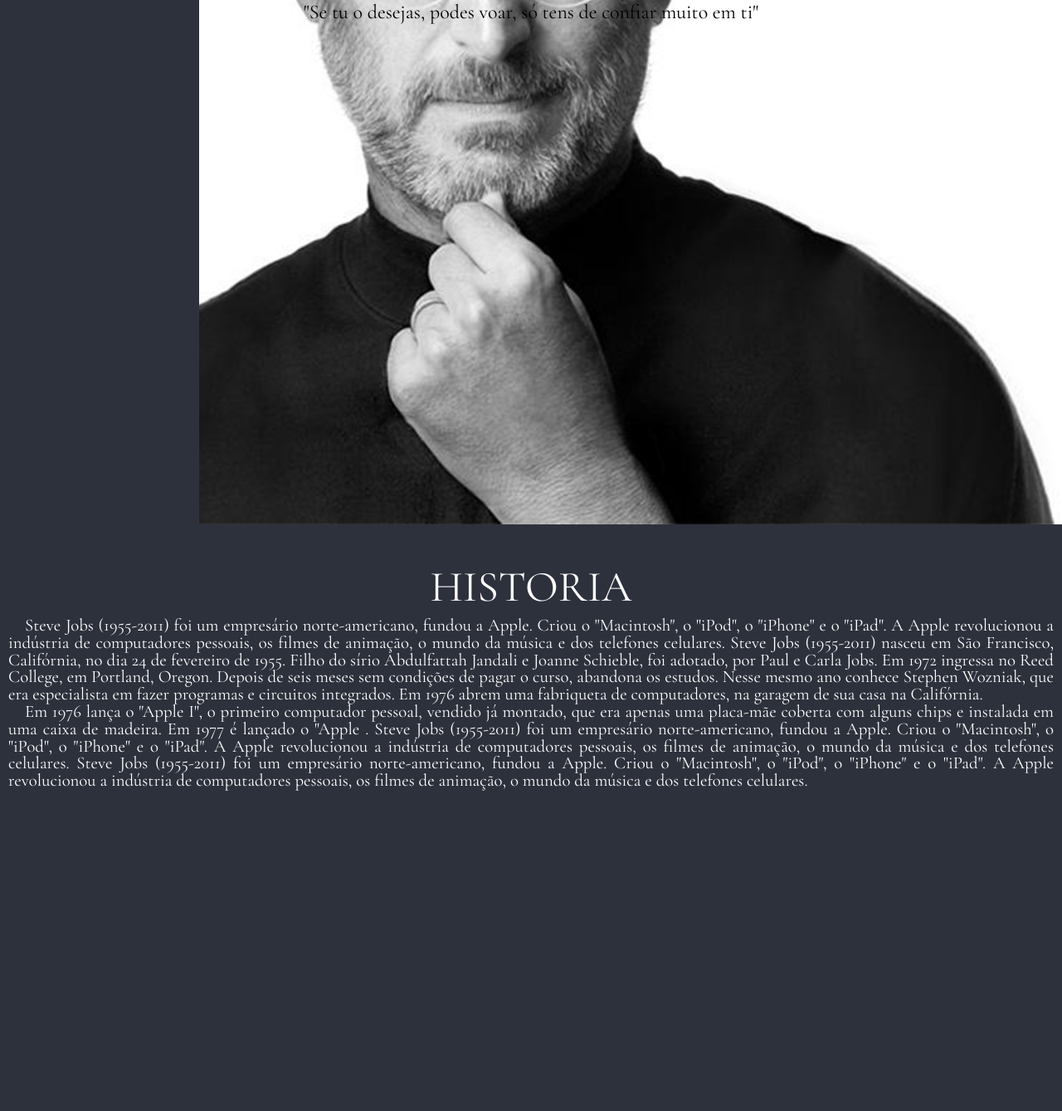
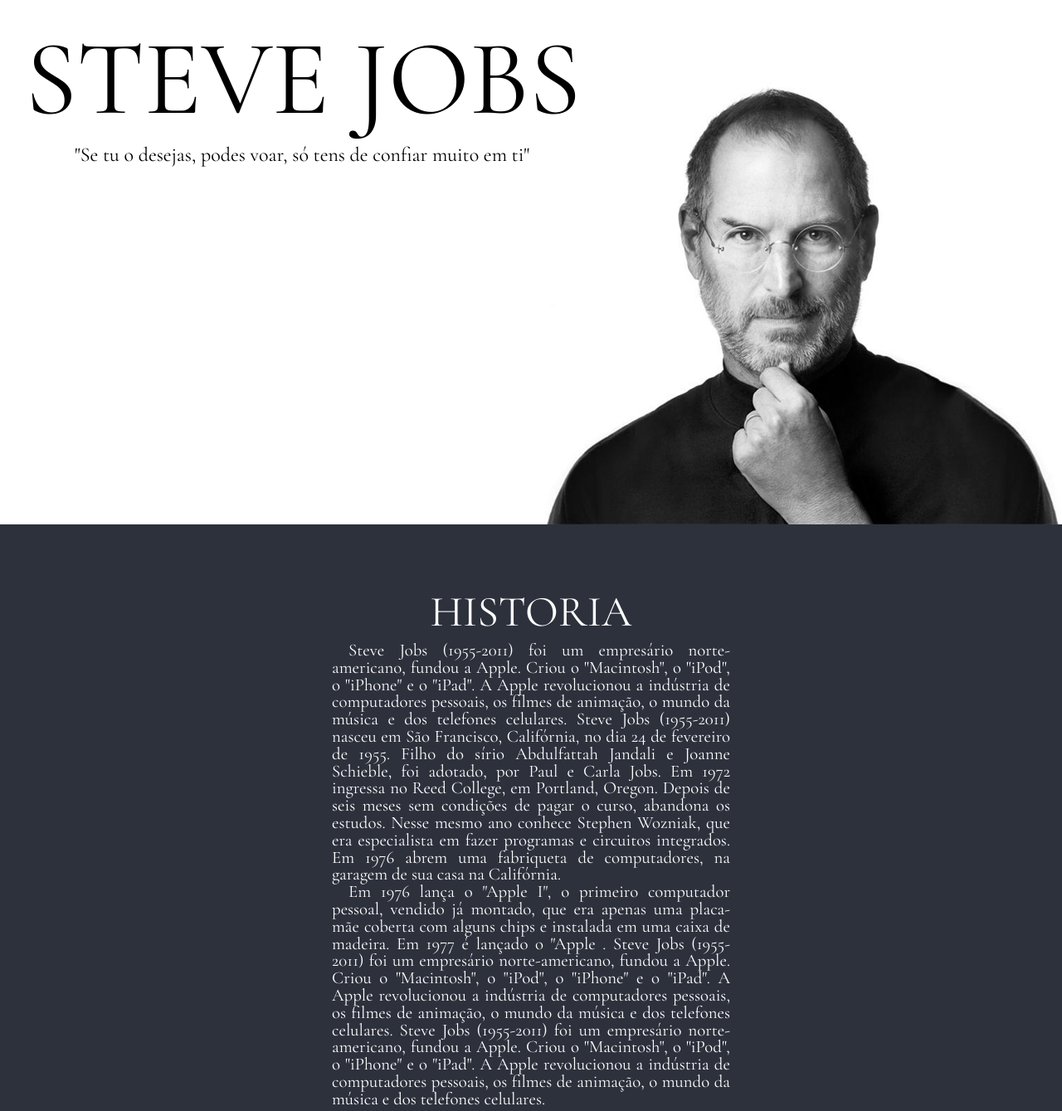
Before and after one commit to silvaMatheus/Page-tribute-Steve-Jobs, a plain HTML site: page index.html in a window 1280 px wide. Shown: the part 168-1507 px from the top of the page at 83% size. Drawn offline with nearby package versions, Linux system fonts and the light colour scheme.

Commit message:
projeto finalizado

```diff
--- a/index.html
+++ b/index.html
@@ -32,8 +32,7 @@
     <section id="home">
       <h1>STEVE JOBS</h1>
       <h3>"Se tu o desejas, podes voar, só tens de confiar muito em ti"</h3>
-      <div class="arrow-down">
-      </div>
+
     </section>
 
     <section id="about">
@@ -64,6 +63,8 @@
         <div></div>
         <div></div>
         <div></div>
+
+
 </div>
 
 
--- a/style.css
+++ b/style.css
@@ -8,7 +8,7 @@
 
   font-family: 'Cormorant Garamond', serif;
   display: grid;
-  grid-template-columns: 100%;
+  grid-template-columns: 1fr;
 }
 
 /* Menu */
@@ -97,8 +97,6 @@
   background-repeat: no-repeat;
 }
 
-
-
 #home h1 {
   margin: 100px 0 0px 0;
   font-size: 3.5em;
@@ -115,9 +113,8 @@
 #about {
   display: flex;
   flex-direction: column;
-  padding: 10px;
-
-height: auto;
+  padding: 15px;
+  height: auto;
   background: #2D313C;
 }
 article{
@@ -258,3 +255,118 @@
   grid-area: g;
   background-image:url("img/7.jpg");
 }
+
+@media all and (min-width: 768px) {
+
+  #home h1 {
+
+    font-size: 8em;
+
+  }
+
+  #about {
+    display: flex;
+    flex-direction: column;
+    padding: 30px;
+    height: 50vh;
+    background: #2D313C;
+  }
+  article{
+    display: flex;
+    flex-direction: column;
+    align-items: center;
+    margin-top: 40px;
+  }
+}
+
+@media  all and (min-width: 1024px) {
+  .hamburger{
+    display: none;
+  }
+  .nav-inicio{
+
+      left: 0;
+      background: #2D313C;
+      display: flex;
+      flex-direction: row;
+      height: 30px;
+      width: 100vw;
+      transition: all .5s ease;
+
+  }
+  .nav-inicio a{
+      text-decoration: none;
+  }
+  #about {
+
+    padding: 40px;
+    height: 30vh;
+    background: #2D313C;
+  }
+  article{
+
+
+    flex-direction: column;
+    align-items: center;
+    margin-top: 40px;
+  }
+}
+
+@media all and (min-width:1025px) {
+  #home {
+    background-size: 50%;
+    background-position: right bottom;
+    align-items: flex-start;
+    margin-left:30px;
+
+
+}
+    #home h3{
+      margin-left: 60px;
+    }
+    #home h1{
+      margin-top:200px;
+    }
+    #about {
+      padding: 40px;
+      height: 100vh;
+
+    }
+    article{
+      padding-right:30%;
+        padding-left:30%;
+      display: flex;
+      flex-direction: column;
+      align-items: center;
+      margin-top: 40px;
+    }
+    .gallery{
+
+
+        grid-template-rows:repeat(3,1fr);
+        grid-template-columns:repeat(5,1fr);
+        grid-template-areas:"a a e e b"
+                            "a a e e b"
+                            "c d d f g"
+
+
+
+                    }
+    .gallery>div:nth-child(8){
+                      grid-area: h;
+                      background-image:url("img/7.jpg");
+            }
+  body::-webkit-scrollbar-track {
+                background-color: #F4F4F4;
+            }
+
+  body::-webkit-scrollbar {
+                z-index:999;
+                width: 6px;
+                background: black;
+            }
+            body::-webkit-scrollbar-thumb {
+                background:   #2D313C;
+            }
+
+}
```
